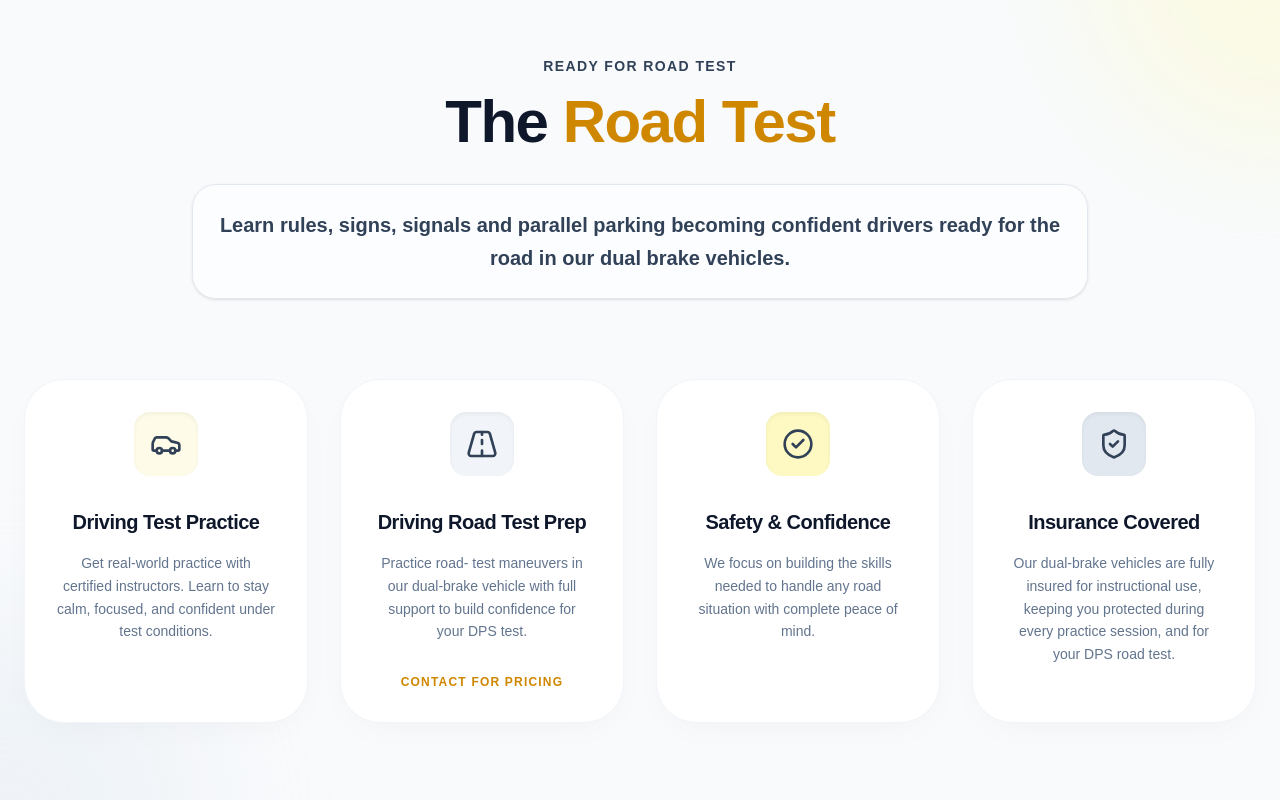
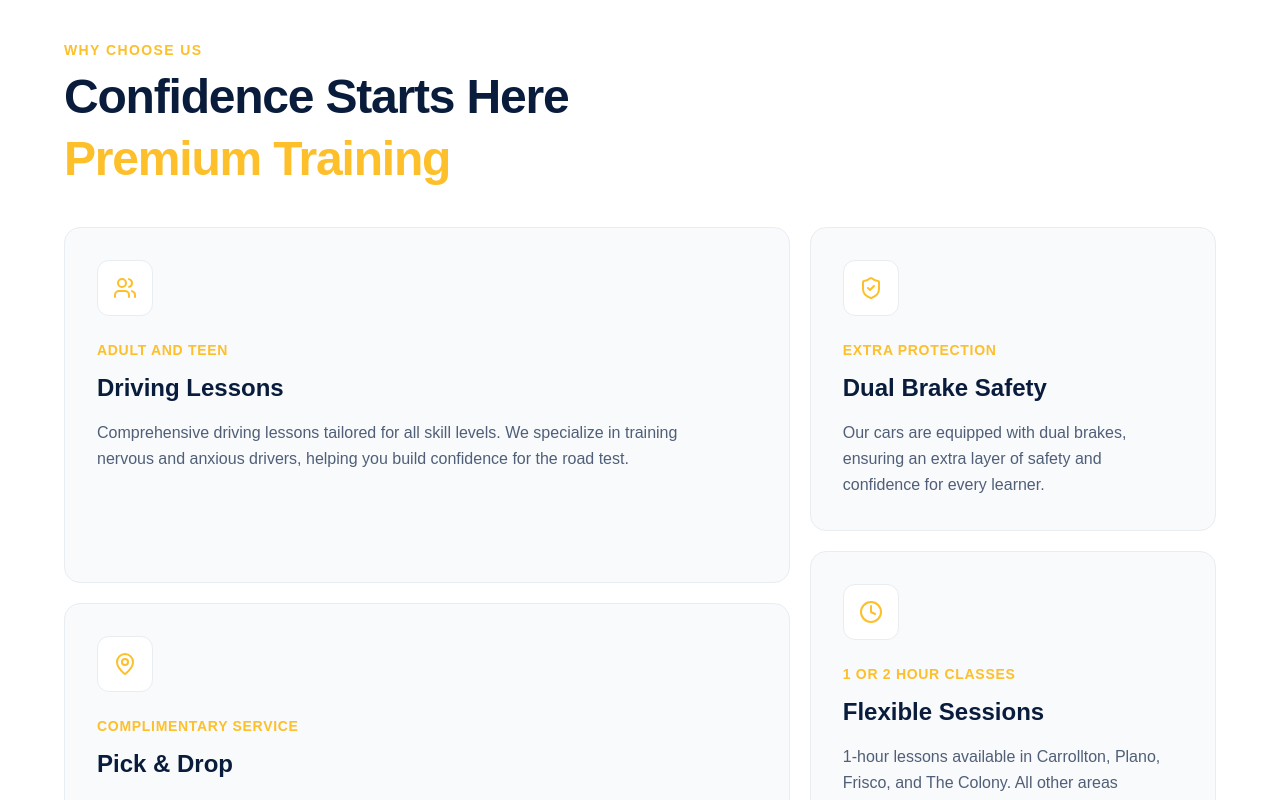
Before and after one commit to maazhashmi996-pixel/Gifted-Wheels-Driving-School-Updated, a Next.js app: page / in a window 1280 px wide. Shown: the part 1780-2580 px from the top of the page. Built offline with nearby package versions, Linux system fonts and the light colour scheme.

Commit message:
Updated Session

```diff
--- a/components/Sections/Pricing.tsx
+++ b/components/Sections/Pricing.tsx
@@ -85,7 +85,7 @@ const Pricing = () => {
                                 </div>
                                 <div className="text-right">
                                     <span className="text-4xl font-black text-yellow-500">$100</span>
-                                    <p className="text-yellow-400 text-xs font-bold mt-1">SAVE $10</p>
+                                    <p className="text-yellow-400 text-xs font-bold mt-1">Local Areas</p>
                                 </div>
                             </div>
 
--- a/components/Sections/Services.tsx
+++ b/components/Sections/Services.tsx
@@ -17,7 +17,7 @@ const Services = () => {
     const services = [
         {
             title: "Online Classes for Teens & Adults",
-            desc: "Comprehensive behind -the -wheel lessons tailored for all skill levels. We specialize in supporting nervous and anxious drivers, helping you build steady confidence for your DPS road test.",
+            desc: "Comprehensive behind the wheel lessons tailored for all skill levels. We specialize in supporting nervous and anxious drivers, helping you build steady confidence for your DPS road test.",
             img: "/Online.png",
             icon: <GraduationCap className="w-5 h-5" />,
             link: "/services",
--- a/components/Sections/feature.tsx
+++ b/components/Sections/feature.tsx
@@ -1,112 +1,132 @@
 "use client";
+
 import React from "react";
 import { motion } from "framer-motion";
-import { Car, Road, ShieldCheck, CheckCircle2 } from "lucide-react";
-import Link from "next/link";
+import { Users, ShieldCheck, MapPin, Clock } from "lucide-react";
 
-const roadTestData = [
+const featuresData = {
+    leftColumn: [
         {
-        title: "Driving Test Practice",
-        desc: "Get real-world practice with certified instructors. Learn to stay calm, focused, and confident under test conditions.",
-        icon: <Car className="w-8 h-8" />,
-        color: "bg-yellow-50",
+            subheading: "ADULT AND TEEN",
+            title: "Driving Lessons",
+            desc: "Comprehensive driving lessons tailored for all skill levels. We specialize in training nervous and anxious drivers, helping you build confidence for the road test.",
+            icon: <Users className="w-6 h-6 text-[#FDBF2A]" />,
+            isLarge: true,
+            delay: 0.2,
         },
         {
-        title: "Driving Road Test Prep",
-        desc: "Practice road- test maneuvers in our dual-brake vehicle with full support to build confidence for your DPS test.",
-        icon: <Road className="w-8 h-8" />,
-        color: "bg-slate-100",
-        isSpecial: true,
+            subheading: "COMPLIMENTARY SERVICE",
+            title: "Pick & Drop",
+            desc: "Free pick and drop available in Carrollton, Plano, Frisco, and The Colony. Call for charges for other areas.",
+            icon: <MapPin className="w-6 h-6 text-[#FDBF2A]" />,
+            isLarge: false,
+            delay: 0.6,
+        },
+    ],
+    rightColumn: [
+        {
+            subheading: "EXTRA PROTECTION",
+            title: "Dual Brake Safety",
+            desc: "Our cars are equipped with dual brakes, ensuring an extra layer of safety and confidence for every learner.",
+            icon: <ShieldCheck className="w-6 h-6 text-[#FDBF2A]" />,
+            delay: 0.4,
         },
         {
-        title: "Safety & Confidence",
-        desc: "We focus on building the skills needed to handle any road situation with complete peace of mind.",
-        icon: <CheckCircle2 className="w-8 h-8" />,
-        color: "bg-yellow-100",
+            subheading: "1 OR 2 HOUR CLASSES",
+            title: "Flexible Sessions",
+            desc: "1-hour lessons available in Carrollton, Plano, Frisco, and The Colony. All other areas require 2-hour sessions if pick and drop is needed.",
+            icon: <Clock className="w-6 h-6 text-[#FDBF2A]" />,
+            delay: 0.8,
         },
-    {
-        title: "Insurance Covered",
-        desc: "Our dual-brake vehicles are fully insured for instructional use, keeping you protected during every practice session, and for your DPS road test. ",
-        icon: <ShieldCheck className="w-8 h-8" />,
-        color: "bg-slate-200",
-    },
-];
+    ],
+};
 
-const RoadTest = () => {
+const Feature = () => {
     return (
-        <section className="py-24 bg-[#f8fafc] relative overflow-hidden">
-            <div className="absolute top-0 right-0 w-96 h-96 bg-yellow-100/40 rounded-full blur-3xl -mr-48 -mt-48" />
-            <div className="absolute bottom-0 left-0 w-96 h-96 bg-slate-200/40 rounded-full blur-3xl -ml-48 -mb-48" />
+        <section className="py-20 bg-white overflow-hidden">
+            <div className="max-w-[1200px] mx-auto px-6 flex flex-col gap-10">
 
-            <div className="max-w-7xl mx-auto px-6 relative z-10">
-                <div className="text-center max-w-4xl mx-auto mb-20">
-                    <motion.span
-                        initial={{ opacity: 0 }}
-                        whileInView={{ opacity: 1 }}
-                        className="text-slate-700 font-black uppercase tracking-widest text-sm mb-4 block"
-                    >
-                        Ready for Road Test
-                    </motion.span>
-
-                    <motion.h2
-                        initial={{ opacity: 0, y: 20 }}
+                {/* Section Header */}
+                <motion.div
+                    initial={{ opacity: 0, y: -30 }}
                     whileInView={{ opacity: 1, y: 0 }}
                     viewport={{ once: true }}
-                        className="text-4xl md:text-6xl font-black text-slate-900 mb-8 tracking-tight"
+                    transition={{ duration: 0.8 }}
+                    className="text-left"
                 >
-                        The <span className="text-yellow-600">Road Test</span>
-                    </motion.h2>
+                    <span className="text-[#FDBF2A] font-bold text-sm tracking-widest uppercase block mb-2">
+                        WHY CHOOSE US
+                    </span>
+                    <h2 className="text-[48px] leading-[1.2] font-extrabold text-[#0A1C3C] tracking-tight">
+                        Confidence Starts Here
+                        <span className="text-[#FDBF2A] block mt-1">Premium Training</span>
+                    </h2>
+                </motion.div>
 
-                    <motion.p
-                        initial={{ opacity: 0, y: 20 }}
+                {/* Asymmetric Grid Layout */}
+                <div className="flex flex-col md:flex-row gap-5">
+
+                    {/* Left Column (63% Width) */}
+                    <div className="w-full md:w-[63%] flex flex-col gap-5">
+                        {featuresData.leftColumn.map((item, index) => (
+                            <motion.div
+                                key={index}
+                                initial={{ opacity: 0, y: 40 }}
                                 whileInView={{ opacity: 1, y: 0 }}
                                 viewport={{ once: true }}
-                        transition={{ delay: 0.1 }}
-                        className="text-xl text-slate-700 font-bold leading-relaxed bg-white/50 backdrop-blur-sm p-6 rounded-3xl border border-slate-200 shadow-sm"
+                                transition={{ delay: item.delay, duration: 0.8 }}
+                                whileHover={{ y: -5, boxShadow: "0px 10px 30px rgba(10, 28, 60, 0.05)" }}
+                                className={`bg-[#F8FAFC] border border-[#E8EDF2] rounded-2xl p-8 transition-shadow duration-300 flex flex-col ${item.isLarge ? "flex-grow" : ""
+                                    }`}
                             >
-                        Learn rules, signs, signals and parallel parking becoming confident
-                        drivers ready for the road in our dual brake vehicles.
-                    </motion.p>
+                                <div className="w-14 h-14 bg-white border border-[#E8EDF2] rounded-xl flex items-center justify-center mb-6">
+                                    {item.icon}
+                                </div>
+                                <span className="text-[#FDBF2A] font-bold text-sm tracking-wider uppercase mb-3">
+                                    {item.subheading}
+                                </span>
+                                <h3 className="text-2xl font-extrabold text-[#0A1C3C] mb-4">
+                                    {item.title}
+                                </h3>
+                                <p className="text-[#505F77] text-base font-normal leading-relaxed max-w-[95%]">
+                                    {item.desc}
+                                </p>
+                            </motion.div>
+                        ))}
                     </div>
 
-                <div className="grid grid-cols-1 md:grid-cols-2 lg:grid-cols-4 gap-8">
-                    {roadTestData.map((item, index) => (
+                    {/* Right Column (Remaining Width) */}
+                    <div className="w-full md:flex-1 flex flex-col gap-5">
+                        {featuresData.rightColumn.map((item, index) => (
                             <motion.div
                                 key={index}
-                            initial={{ opacity: 0, y: 30 }}
+                                initial={{ opacity: 0, y: 40 }}
                                 whileInView={{ opacity: 1, y: 0 }}
                                 viewport={{ once: true }}
-                            transition={{ delay: index * 0.15, duration: 0.6 }}
-                            whileHover={{ scale: 1.03 }}
-                            className="bg-white p-8 rounded-[2.5rem] shadow-[0_10px_40px_-15px_rgba(0,0,0,0.05)] border border-slate-100 hover:border-yellow-200 transition-all duration-300 flex flex-col items-center text-center"
+                                transition={{ delay: item.delay, duration: 0.8 }}
+                                whileHover={{ y: -5, boxShadow: "0px 10px 30px rgba(10, 28, 60, 0.05)" }}
+                                className="bg-[#F8FAFC] border border-[#E8EDF2] rounded-2xl p-8 transition-shadow duration-300 flex flex-col flex-1"
                             >
-                            <div
-                                className={`w-16 h-16 ${item.color} rounded-2xl flex items-center justify-center text-slate-700 mb-8 shadow-inner transition-transform duration-500`}
-                            >
+                                <div className="w-14 h-14 bg-white border border-[#E8EDF2] rounded-xl flex items-center justify-center mb-6">
                                     {item.icon}
                                 </div>
-                            <h3 className="text-xl font-bold text-slate-900 mb-4 tracking-tight">
+                                <span className="text-[#FDBF2A] font-bold text-sm tracking-wider uppercase mb-3">
+                                    {item.subheading}
+                                </span>
+                                <h3 className="text-2xl font-extrabold text-[#0A1C3C] mb-4">
                                     {item.title}
                                 </h3>
-
-                            <p className="text-slate-500 text-sm leading-relaxed mb-6 flex-grow font-medium">
+                                <p className="text-[#505F77] text-base font-normal leading-relaxed max-w-[95%]">
                                     {item.desc}
                                 </p>
-
-                            {item.isSpecial && (
-                                <Link
-                                    href="/contact"
-                                    className="text-yellow-600 font-bold text-xs uppercase tracking-widest hover:underline decoration-2 underline-offset-4"
-                                >
-                                    Contact for Pricing
-                                </Link>
-                            )}
                             </motion.div>
                         ))}
+                    </div>
+
                 </div>
             </div>
         </section>
     );
 };
 
-export default RoadTest;
+export default Feature;
```
Lines whose indentation alone changed are shown as unchanged.
